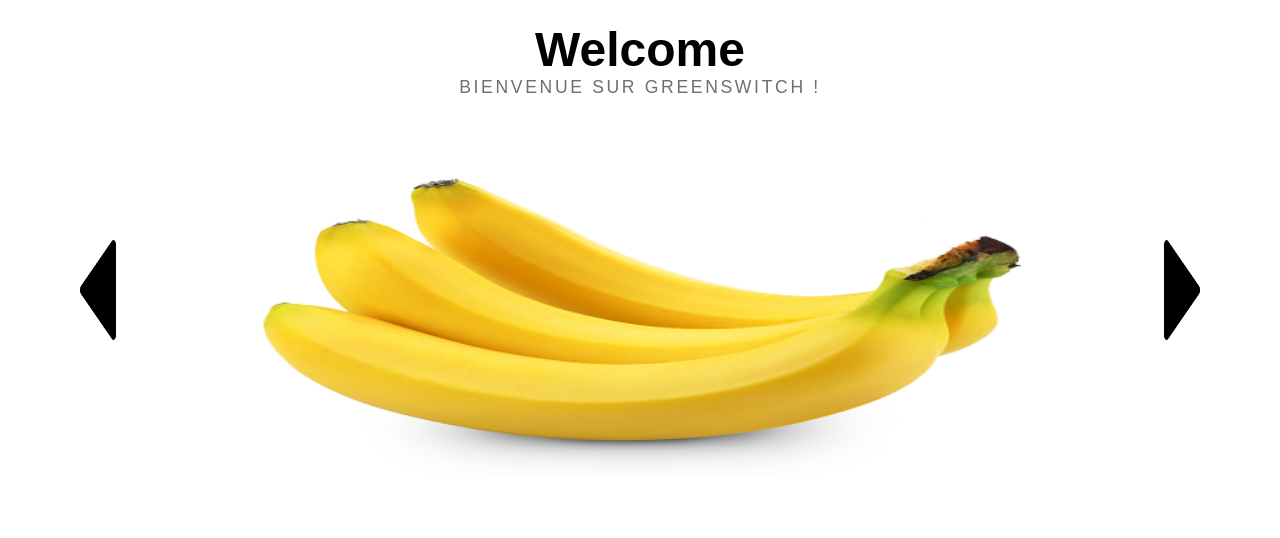
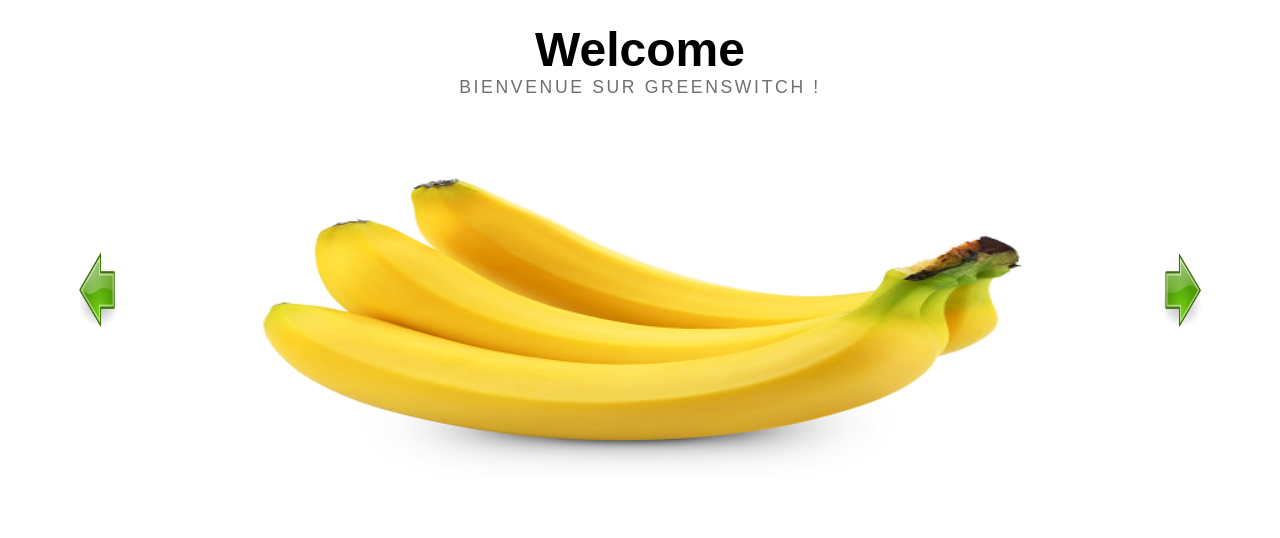
Before and after one commit to artazr/GS, a PHP site: page / in a window 1280 px wide. Shown: the part 417-955 px from the top of the page. Run offline with PHP 8.4, Linux system fonts and the light colour scheme; some libraries are stand-ins or nearby versions.

Commit message:
nouveau bouton

```diff
--- a/style.css
+++ b/style.css
@@ -781,7 +781,7 @@ menu button:hover {
     height:100px;
     width:50px;
     /* mettre ici l'image de la flèche "suivant */
-    background: url('images/media23.png') right top;
+    background: url('images/next.png') right top;
     background-size:50px 100px;
     cursor:pointer;
 
@@ -794,10 +794,9 @@ menu button:hover {
     height:100px;
     width:50px;
     /* mettre ici l'image de la flèche "précédent" */
-    background: url('images/media23.png') left top;
+    background: url('images/prev.png') left top;
     background-size:50px 100px;
     cursor:pointer;
-    transform:rotate(180deg);
 }
 
 .next:hover{
```
Also changed, not shown: images/next.png (added), images/prev.png (added).
